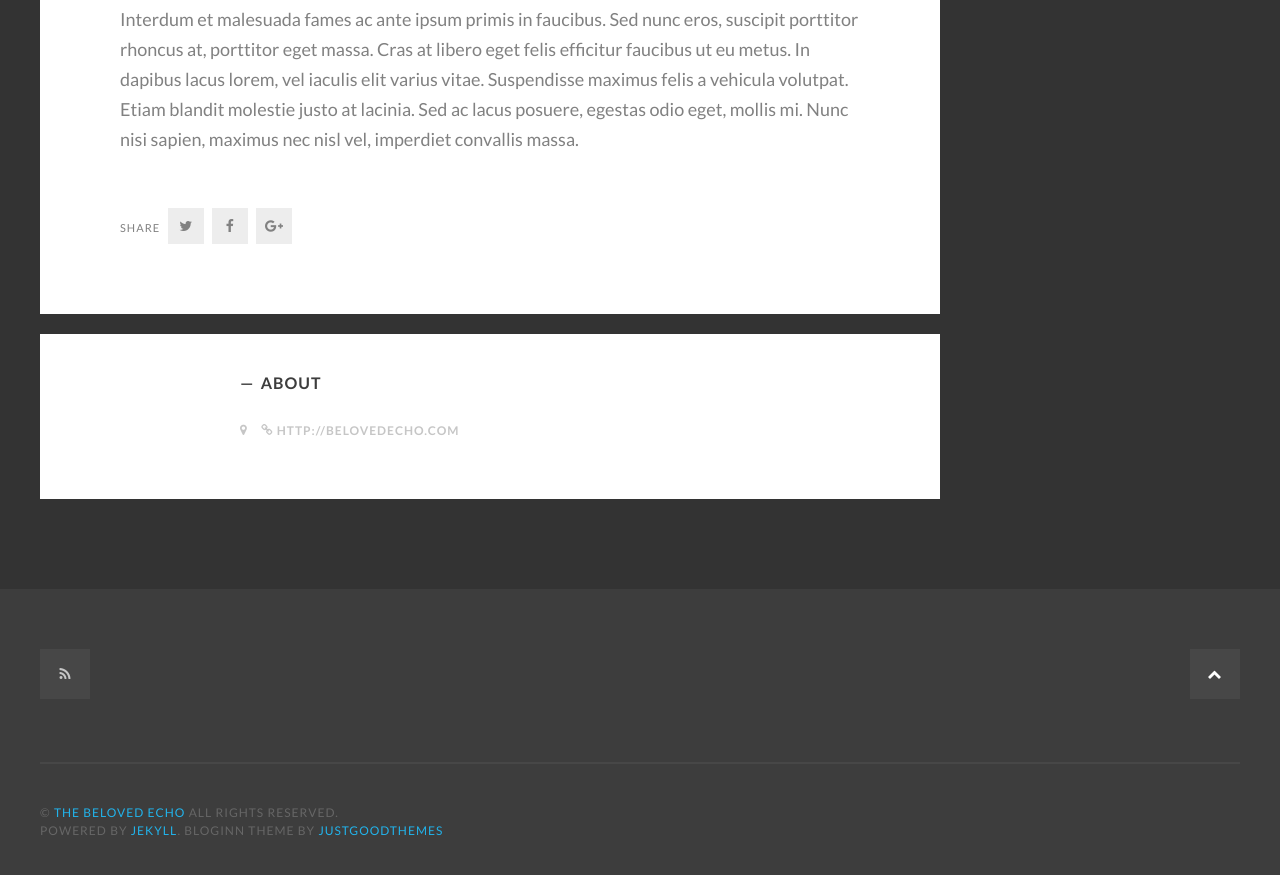
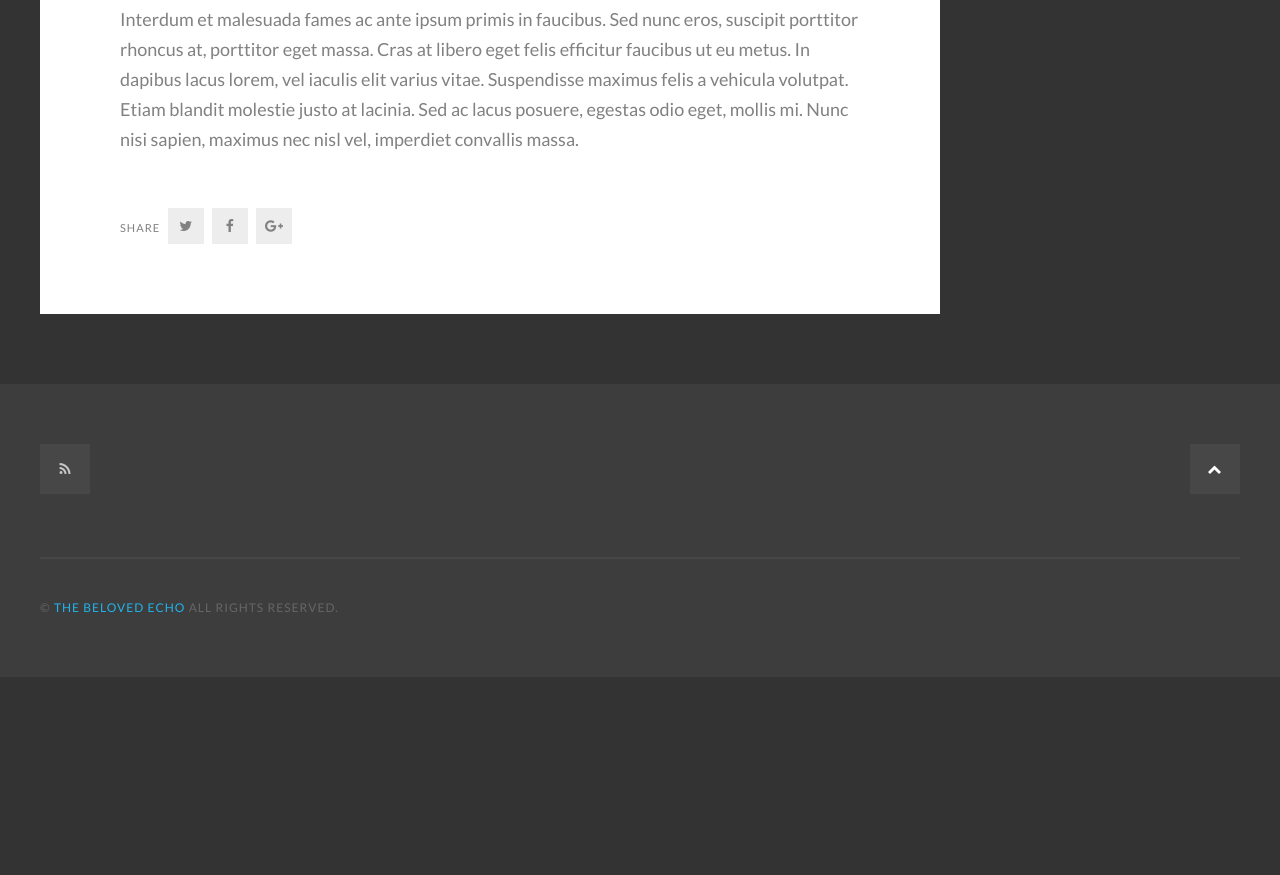
Before and after one commit to marchdoe/beloved-echo, a Jekyll site: the page built from _posts/2016-03-23-Graphic-Designer-On-The-Road.md, in a window 1280 px wide and 900 px high, scrolled down 2062 px. Shown: the top 875 px of the window. Built offline with Jekyll 4.4.1, drawn with Linux system fonts in a browser that asks for light colours; some web fonts are replaced; after the commit the page ends 2739 px from its top, so only the background shows below that.

Commit message:
ui updates

```diff
--- a/_includes/footer.html
+++ b/_includes/footer.html
@@ -34,7 +34,7 @@
             <a class="fa-feed square fill-horizontal" href="{{ site.baseurl }}/feed.xml"><span class="screen-reader-text">RSS</span></a>
         </div><!-- .social-links -->
         <div class="site-info">
-            &copy; <a href="{{ site.baseurl }}/">{{site.title}}</a> all rights reserved. <br />Powered by <a target="_blank" href="https://jekyllrb.com/">Jekyll</a>. BlogInn theme by <a target="_blank" href="http://justgoodthemes.com/">JustGoodThemes</a>
+            &copy; <a href="{{ site.baseurl }}/">{{site.title}}</a> all rights reserved.
             <a href="#top" id="top-link" class="fa-chevron-up top-link square fill-horizontal"><span class="screen-reader-text">Back to the top</span></a>
         </div><!-- .site-info -->
     </div><!-- .inner -->
--- a/_layouts/default.html
+++ b/_layouts/default.html
@@ -28,7 +28,7 @@
                 {% endfor %}
                 </ul>
             </div><!-- .nav-menu -->
-            <a class="subscribe-button fa-feed square fill-horizontal" href="{{site.baseurl}}/feed.xml"><span class="screen-reader-text">Subscribe</span></a>
+            <!-- <a class="subscribe-button fa-feed square fill-horizontal" href="{{site.baseurl}}/feed.xml"><span class="screen-reader-text">Subscribe</span></a> -->
         </div><!-- .inner -->
     </nav><!-- .site-navigation -->
     <header class="site-header">
--- a/_layouts/post.html
+++ b/_layouts/post.html
@@ -36,17 +36,17 @@ layout: default
                     {% endif %}
                 </footer><!-- .entry-footer -->
             </article><!-- .post -->
-            <div class="author-box">
+            <!--<div class="author-box">
                 <div class="author-info">
                     <div class="author-avatar" style="background-image: url({{ site.author_image }})"><span class="screen-reader-text">{{ site.author_name }}'s Picture</span></div>
                     <div class="author-details">
                         <h2 class="author-title">About {{ site.author_name }}</h2>
                         <p class="author-bio">{{ site.author_bio }}</p>
                         <span class="author-location"><i class="fa-map-marker" aria-hidden="true"></i> {{ site.author_location }}</span>
-                        <span class="author-website"><i class="fa-chain" aria-hidden="true"></i> <a href="{{ site.author_url }}" target="_blank"> {{ site.author_url }}</a></span>
-                    </div><!-- .author-details -->
-                </div><!-- .author-info -->
-            </div><!-- .author-box -->
+                        <span class="author-website"><i class="fa-chain" aria-hidden="true"></i> <a href="{{ site.author_url }}" target="_blank"> {{ site.author_url }}</a></span>-->
+                    <!-- </div>.author-details -->
+                <!-- </div>.author-info -->
+           <!-- </div>.author-box -->
             <nav class="post-navigation">
                 <h2 class="screen-reader-text">Post navigation</h2>
                 {% if page.previous.url %}
```
